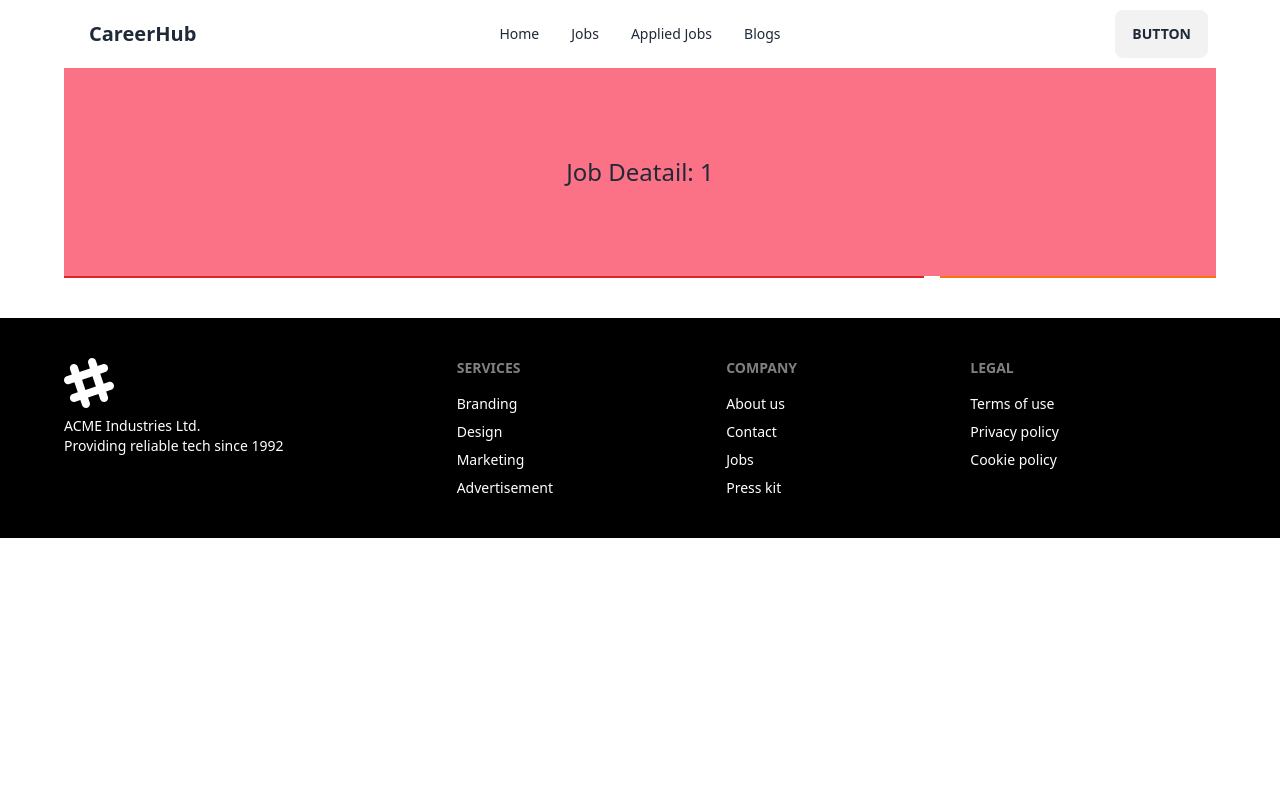
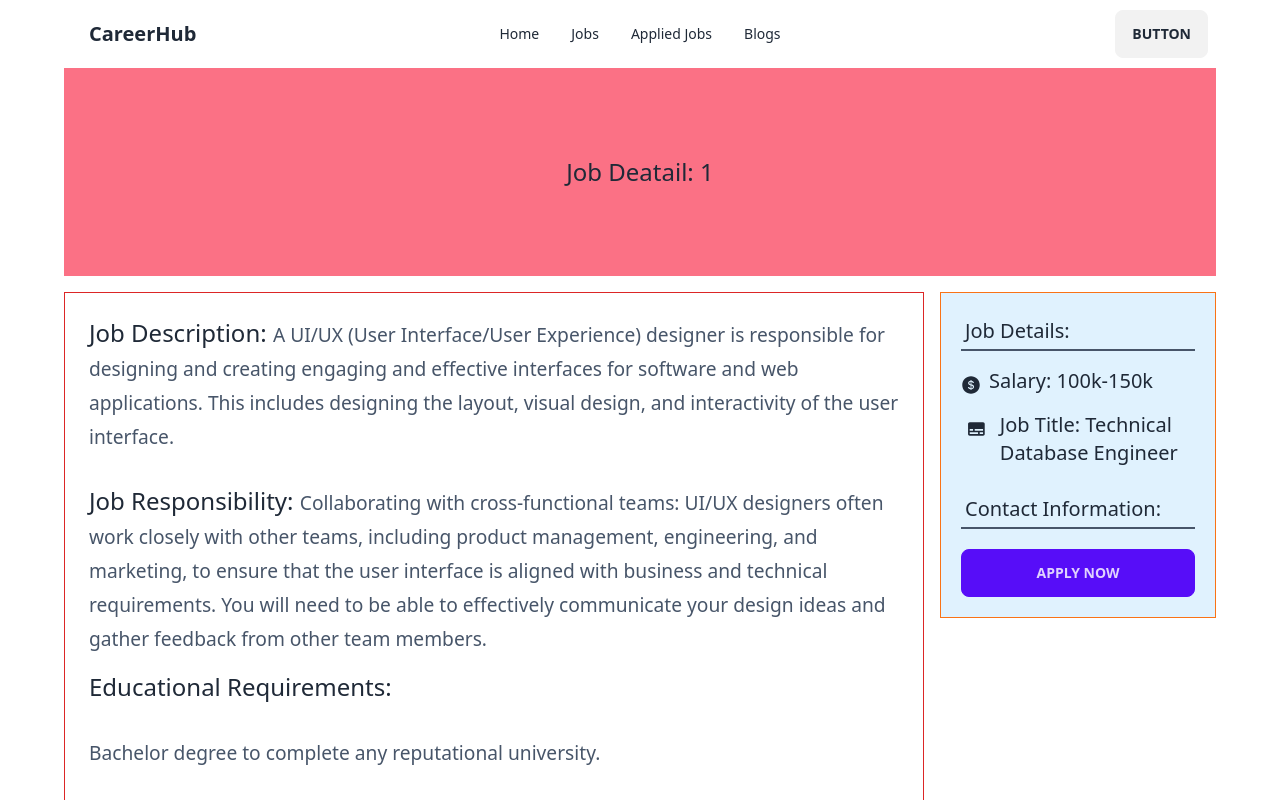
Before and after one commit to codermahbub20/carrer-hub-react-project, a React (Vite) app: page /job/1 in a window 1280 px wide. Shown: the top 800 px of the page. Built offline with nearby package versions, Linux system fonts and the light colour scheme.

Commit message:
Job Details add

```diff
--- a/src/Components/Jobdetails/Jobdetails.jsx
+++ b/src/Components/Jobdetails/Jobdetails.jsx
@@ -1,10 +1,12 @@
-import { useLoaderData, useParams } from "react-router-dom";
-
+import { Link, useLoaderData, useParams } from "react-router-dom";
+import { AiFillDollarCircle } from "react-icons/ai";
+import { MdSubtitles } from "react-icons/md";
 
 const Jobdetails = () => {
 
     const jobs = useLoaderData();
     const { id } = useParams();
+    // const {job_description} = jobs;
 
     const idInt = parseInt(id);
     // console.log(idInt)
@@ -18,11 +20,29 @@ const Jobdetails = () => {
 
             <div className="grid gap-4 md:grid-cols-4">
 
-                <div className="border md:col-span-3 border-red-600"> </div>
+                <div className="border md:col-span-3 mt-4 p-4 border-red-600">
 
-                <div className="border border-orange-500">
+                <h2 className="text-2xl font-medium mb-4 p-2">Job Description: <small className="text-slate-600">{job.job_description}</small></h2>
+
+                <h2 className="text-2xl font-medium p-2">Job Responsibility: <small className="text-slate-600">{job.job_responsibility}</small></h2>
+
+                <h2 className="text-2xl font-medium p-2">Educational Requirements: <br /> <br /> <small className="text-slate-600">{job.educational_requirements}</small></h2>
+                <br />
+                <h2 className="text-2xl font-medium">Experiences: <br /> <br /> <small className="text-slate-600">{job.experiences}</small></h2>
+
 
                 </div>
+
+                <div className="border mt-4 bg-sky-100 p-5 h-fit border-orange-500">
+                    <h1 className="text-xl font-medium border-b-2 border-slate-600 p-1">Job Details: </h1>
+                    <h2 className="flex gap-2 font-medium text-xl mt-4"><AiFillDollarCircle className="mt-2"></AiFillDollarCircle>Salary: {job.salary}</h2>
+
+                    <h2 className="flex gap-2 font-medium text-xl mt-4"><MdSubtitles className="mt-2 w-14"></MdSubtitles>Job Title: {job.job_title}</h2><br />
+
+                    <h1 className="text-xl font-medium border-b-2 border-slate-600 p-1">Contact Information: </h1>
+                    <Link><button className="btn mt-5 w-full btn-primary">Apply Now</button></Link>
+                </div>
+
             </div>
         </div>
     );
```
